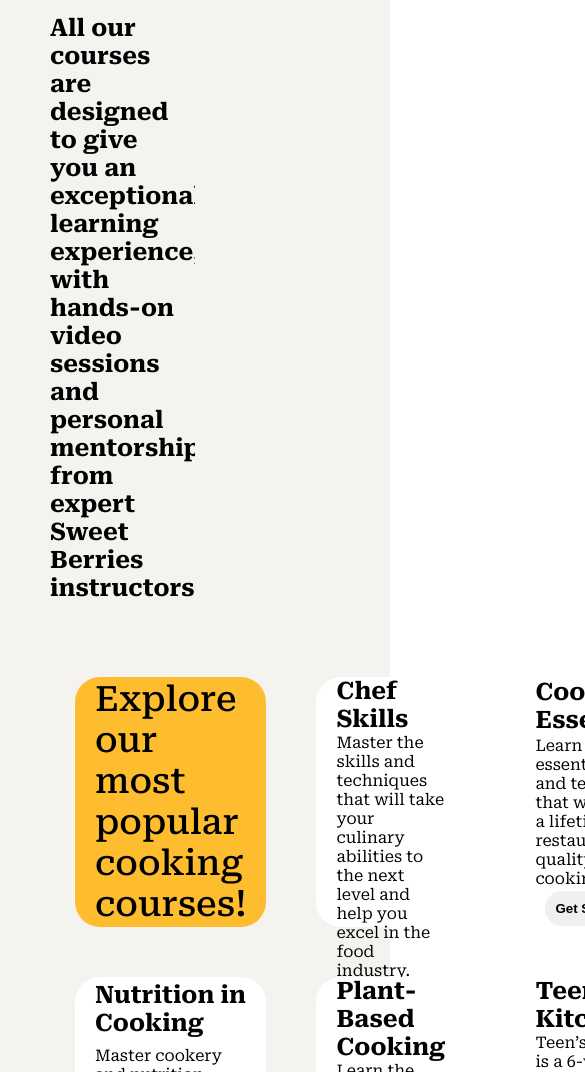
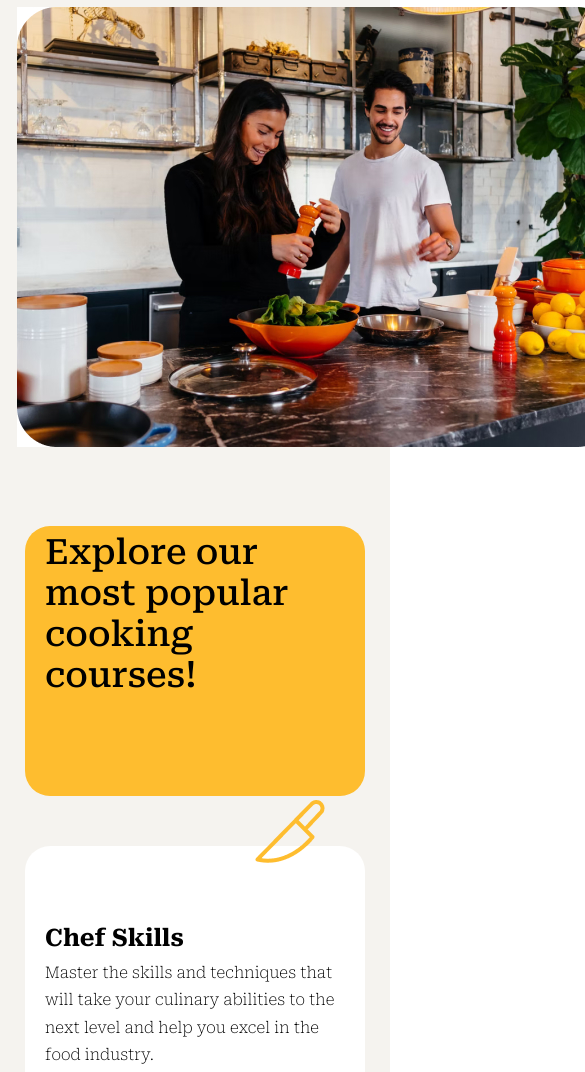
Before and after one commit to SergioVeros/Mimo_Dev_Cooking_School_V3, a plain HTML site: page index.html in a window 390 px wide. Shown: the part 596-1668 px from the top of the page, 585 px wide, since content can reach past the window. Drawn offline with Linux system fonts and the light colour scheme.

Commit message:
more css adoptions

```diff
--- a/index.html
+++ b/index.html
@@ -23,38 +23,39 @@
         </header>
         <div class="headlinearealeft">
             <div class="itemtexttop"><h1>Discover your perfect online cooking school</h1></div>
-            <div class="itemtextbottom"><h3>All our courses are designed to give you an exceptional learning experience, with hands-on video sessions and personal mentorship from expert Sweet Berries instructors.</h3></div>
+            <div class="itemtextbottom">All our courses are designed to give you an exceptional learning experience, with hands-on video sessions and personal mentorship from expert Sweet Berries instructors.</div>
         </div>
         <div class="headlinearearight">
           <div class="img1"><img src="assets/Image.jpg" alt=""></div>
         </div>
         <div class="section1">
           <div class="grid-item1">
-            <h2>Explore our most popular cooking courses!</h2>
+            <h2 class="grid-item1-text">Explore our most popular cooking courses!</h2>
         </div>
         <div class="grid-item2 flexbox">
+                <div class="grid-item2-icon"><img src="./assets/knife.png" alt=""></div>
                 <div><h3>Chef Skills</h3></div>
-                <div><p>Master the skills and techniques that will take your culinary abilities to the next level and help you excel in the food industry.</p></div>
+                <div><p class="grid-item-text-margin">Master the skills and techniques that will take your culinary abilities to the next level and help you excel in the food industry.</p></div>
                 <div><button><strong>Get Started</strong></button></div>
         </div>
         <div class="grid-item3 flexbox">
             <div><h3>Cooking Essentials</h3></div>
-            <div><p>Learn the essential skills and techniques that will lead to a lifetime of restaurant-quality cooking.</p></div>
+            <div><p class="grid-item-text-margin">Learn the essential skills and techniques that will lead to a lifetime of restaurant-quality cooking.</p></div>
             <div><button><strong>Get Started</strong></button></div>
         </div>
         <div class="grid-item4 flexbox">
             <div><h3>Nutrition in Cooking</h3></div>
-            <div><p>Master cookery and nutrition skills for health and wellbeing with this 20-week Accredited Online Nutrition Course.</p></div>
+            <div><p class="grid-item-text-margin">Master cookery and nutrition skills for health and wellbeing with this 20-week Accredited Online Nutrition Course.</p></div>
             <div><button><strong>Get Started</strong></button></div>
         </div>
         <div class="grid-item5 flexbox">
             <div><h3>Plant-Based Cooking</h3></div>
-            <div><p>Learn the skills and techniques that will lead to a lifetime of plant-based and planet-friendly meals.</p></div>
+            <div><p class="grid-item-text-margin">Learn the skills and techniques that will lead to a lifetime of plant-based and planet-friendly meals.</p></div>
             <div><button><strong>Get Started</strong></button></div>
         </div>
         <div class="grid-item6 flexbox">
             <div><h3>Teen’s Kitchen</h3></div>
-            <div><p>Teen’s Kitchen is a 6-week immersive and interactive online cookery course and certificate exclusively for young adults aged 13-18.</p></div>
+            <div><p class="grid-item-text-margin">Teen’s Kitchen is a 6-week immersive and interactive online cookery course and certificate exclusively for young adults aged 13-18.</p></div>
             <div><button><strong>Get Started</strong></button></div>
         </div>
         </div>
--- a/style.css
+++ b/style.css
@@ -25,6 +25,7 @@ html,body {
 
 h1 {
     font-size: 64px;
+    font-weight: 500;
 }
 h2 {
     font-size: 35px;
@@ -32,6 +33,7 @@ h2 {
 }
 h3 {
     font-size: 24px;
+
 }
 
 /* ----------------- website-stuff ----------------- */
@@ -77,13 +79,15 @@ h3 {
 .itemtexttop {
     margin-bottom: 30px;
     width: 80%;
+    min-width: 550px;
 
 }
 
 .itemtextbottom {
-    font-weight: 100px;
-    font-size: 10px;
+    font-weight: 70;
+    font-size: 24px;
     width: 90%;
+    min-width: 400px;
 }
 
 .headlinearearight {
@@ -96,7 +100,7 @@ h3 {
 
 .img1 {
     max-width: 90%;
-
+    background-color:
     }
 
 .section1{
@@ -125,6 +129,7 @@ h3 {
 .section1 {
     display: grid;
     grid-template-columns: repeat(3,1fr);
+
 }
 
 .grid-item1, .grid-item2, .grid-item3, .grid-item4, .grid-item5, .grid-item6  {
@@ -137,11 +142,33 @@ h3 {
     padding-left: 20px;
     padding-right: 20px;
     width: fit-content;
-    height: 250px;
+    max-width: 400px;
+    min-width: 300px;
+    height: 270px;
     margin: 25px;
+
+}
+.grid-item-text-margin{
+    line-height: 1.7;
+}
+
+.grid-item2-icon {
+    position: relative;
+    top: -50px;
+    left: 210px;
+}
+
+p {
+    font-weight: 100;
 }
 .grid-item1 {
     background-color: var(--accent);
+    position: relative;
+}
+
+.grid-item1-text {
+    position: relative;
+    top: -47px;
 }
 
 button {
@@ -149,6 +176,7 @@ button {
     padding: 10px;
     margin-left: 10px;
     border: none;
+    font-size: 15px;
     }
 
 .footer {
@@ -169,3 +197,72 @@ padding-left: 50px;
 .headlinearearight {
     padding-right: 50px;
 }
+
+/* ----------------- media query stuff ----------------- */
+
+
+@media only screen and (max-width: 1125px) {
+
+    .grid-container {
+        display: grid;
+        grid-template-columns: repeat(4, 1fr);
+        grid-template-rows: 80px auto auto auto 80px;
+    }
+
+    /* how to change the grid so the headline img is on a sepearte line? i added an auto value for the row, but i dont know how to create an additional line?  */
+
+
+    .headlinearealeft {
+        background-color: var(--background);
+        grid-column: 1/-1;
+        padding-top: 50px;
+    }
+
+    .headlinearearight {
+        background-color: var(--background);
+        grid-column: 1/-1;
+        display: flex;
+        justify-content: center;
+        padding-top: 50px;
+    }
+
+
+    .section1 {
+        display: grid;
+        grid-template-columns: repeat(2,1fr);
+
+    }
+}
+@media only screen and (max-width: 700px) {
+
+    .grid-container {
+        display: grid;
+        grid-template-columns: repeat(4, 1fr);
+        grid-template-rows: 80px auto auto auto 80px;
+    }
+
+    /* how to change the grid so the headline img is on a sepearte line? i added an auto value for the row, but i dont know how to create an additional line?  */
+
+
+    .headlinearealeft {
+        background-color: var(--background);
+        grid-column: 1/-1;
+        padding-top: 50px;
+    }
+
+    .headlinearearight {
+        background-color: var(--background);
+        grid-column: 1/-1;
+        display: flex;
+        justify-content: center;
+        padding-top: 50px;
+    }
+
+
+    .section1 {
+        display: grid;
+        grid-template-columns: repeat(1,1fr);
+        justify-content: center;
+
+    }
+}
```
Also changed, not shown: 1 other file.
